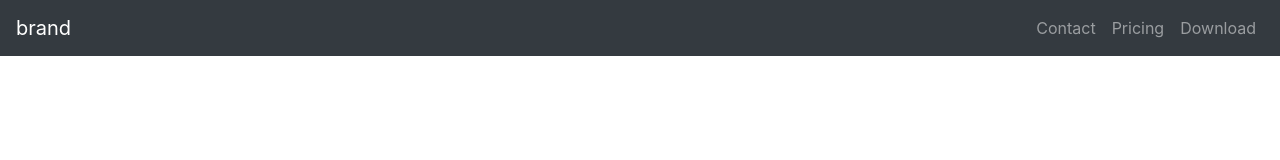
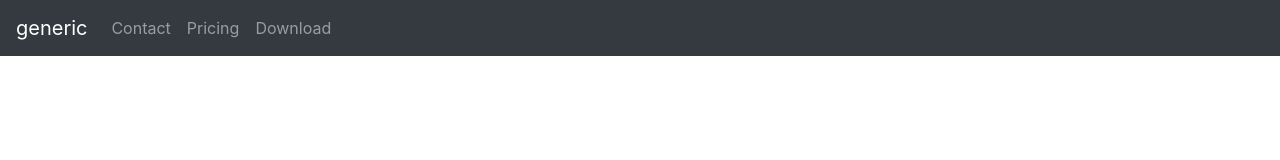
Before and after one commit to jsebaltazar/bootstrap-test, a plain HTML site: page index.html in a window 1280 px wide. Drawn offline with nearby package versions, Linux system fonts and the light colour scheme.

Commit message:
modified bootstrap version to 4.1.x

```diff
--- a/index.html
+++ b/index.html
@@ -1,27 +1,25 @@
-<!DOCTYPE html>
-<html lang="en" dir="ltr">
+<!doctype html>
+<html lang="en">
+  <head>
+    <!-- Required meta tags -->
+    <meta charset="utf-8">
+    <meta name="viewport" content="width=device-width, initial-scale=1, shrink-to-fit=no">
 
-    <head>
-        <meta charset="utf-8">
-        <link rel="stylesheet" href="css/styles.css">
-        <link rel="stylesheet" href="https://stackpath.bootstrapcdn.com/bootstrap/4.3.1/css/bootstrap.min.css" integrity="sha384-ggOyR0iXCbMQv3Xipma34MD+dH/1fQ784/j6cY/iJTQUOhcWr7x9JvoRxT2MZw1T" crossorigin="anonymous">
-        <script src="https://stackpath.bootstrapcdn.com/bootstrap/4.3.1/js/bootstrap.min.js" integrity="sha384-JjSmVgyd0p3pXB1rRibZUAYoIIy6OrQ6VrjIEaFf/nJGzIxFDsf4x0xIM+B07jRM" crossorigin="anonymous"></script>
+    <!-- Bootstrap CSS -->
+  <link rel="stylesheet" href="https://stackpath.bootstrapcdn.com/bootstrap/4.1.3/css/bootstrap.min.css" integrity="sha384-MCw98/SFnGE8fJT3GXwEOngsV7Zt27NXFoaoApmYm81iuXoPkFOJwJ8ERdknLPMO" crossorigin="anonymous">
+    <title>Hello, world!</title>
+  </head>
+  <body>
 
-
-        <title>Bootstrap Installation</title>
-    </head>
-
-    <body>
-        <nav class="navbar navbar-expand-md navbar-dark bg-dark">
-            <a class="navbar-brand" href="#">brand</a>
-            <button class="navbar-toggler" type="button" data-toggle="collapse" data-target="#navbarTogglerDemo02" aria-controls="navbarTogglerDemo02" aria-expanded="false" aria-label="Toggle navigation">
+    <nav class="navbar navbar-expand-lg navbar-dark bg-dark">
+      <a class="navbar-brand" href="#">generic</a>
+      <button class="navbar-toggler" type="button" data-toggle="collapse" data-target="#navbarSupportedContent" aria-controls="navbarSupportedContent" aria-expanded="false" aria-label="Toggle navigation">
         <span class="navbar-toggler-icon"></span>
       </button>
 
-
-            <div class="collapse navbar-collapse" id="navbarTogglerDemo02">
-                <ul class="navbar-nav ml-auto">
-                    <li class="nav-item dropdown">
+      <div class="collapse navbar-collapse" id="navbarSupportedContent">
+        <ul class="navbar-nav mr-auto">
+          <li class="nav-item">
             <a class="nav-link" href="#">Contact</a>
           </li>
           <li class="nav-item">
@@ -32,9 +30,12 @@
           </li>
         </ul>
       </div>
-
     </nav>
 
+    <!-- Optional JavaScript -->
+    <!-- jQuery first, then Popper.js, then Bootstrap JS -->
+    <script src="https://code.jquery.com/jquery-3.2.1.slim.min.js" integrity="sha384-KJ3o2DKtIkvYIK3UENzmM7KCkRr/rE9/Qpg6aAZGJwFDMVNA/GpGFF93hXpG5KkN" crossorigin="anonymous"></script>
+    <script src="https://cdnjs.cloudflare.com/ajax/libs/popper.js/1.12.9/umd/popper.min.js" integrity="sha384-ApNbgh9B+Y1QKtv3Rn7W3mgPxhU9K/ScQsAP7hUibX39j7fakFPskvXusvfa0b4Q" crossorigin="anonymous"></script>
+    <script src="https://maxcdn.bootstrapcdn.com/bootstrap/4.0.0/js/bootstrap.min.js" integrity="sha384-JZR6Spejh4U02d8jOt6vLEHfe/JQGiRRSQQxSfFWpi1MquVdAyjUar5+76PVCmYl" crossorigin="anonymous"></script>
   </body>
-
 </html>
```
Lines whose indentation alone changed are shown as unchanged.
